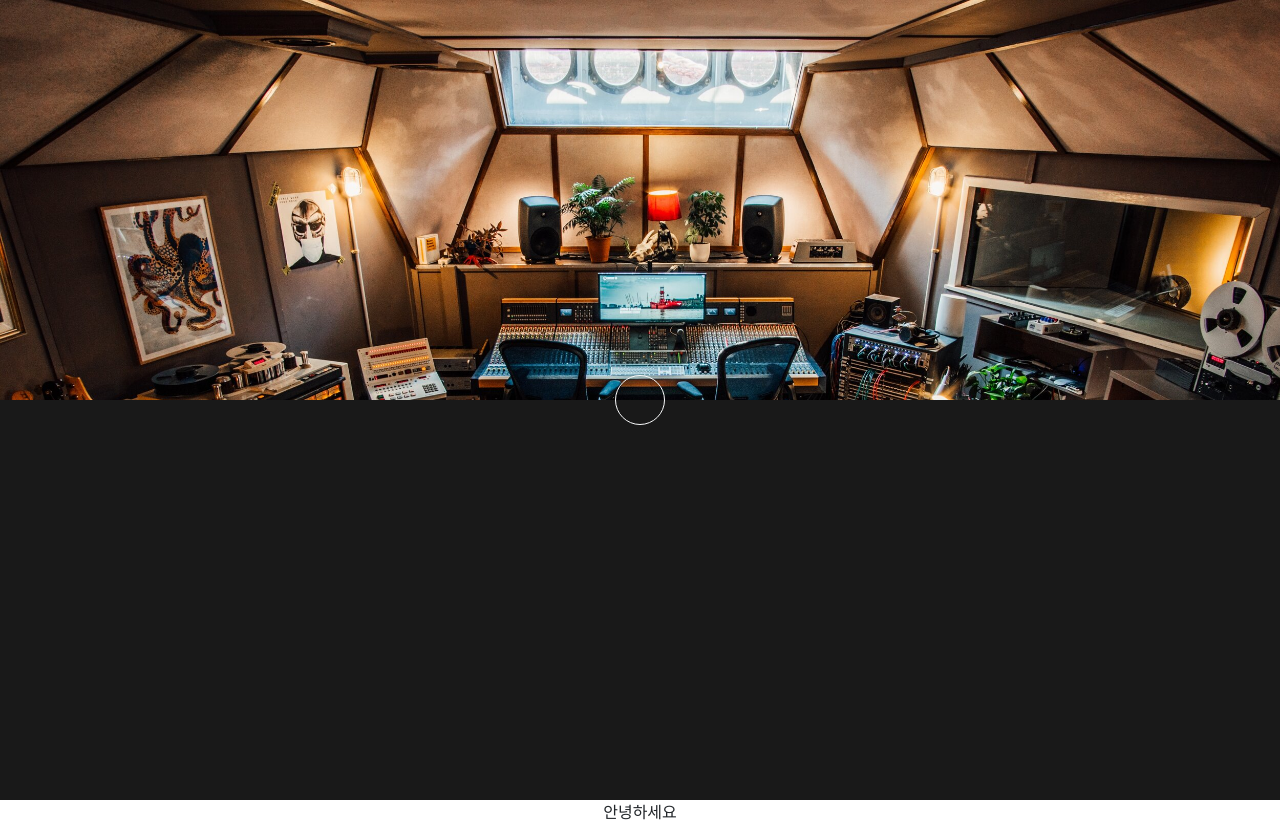
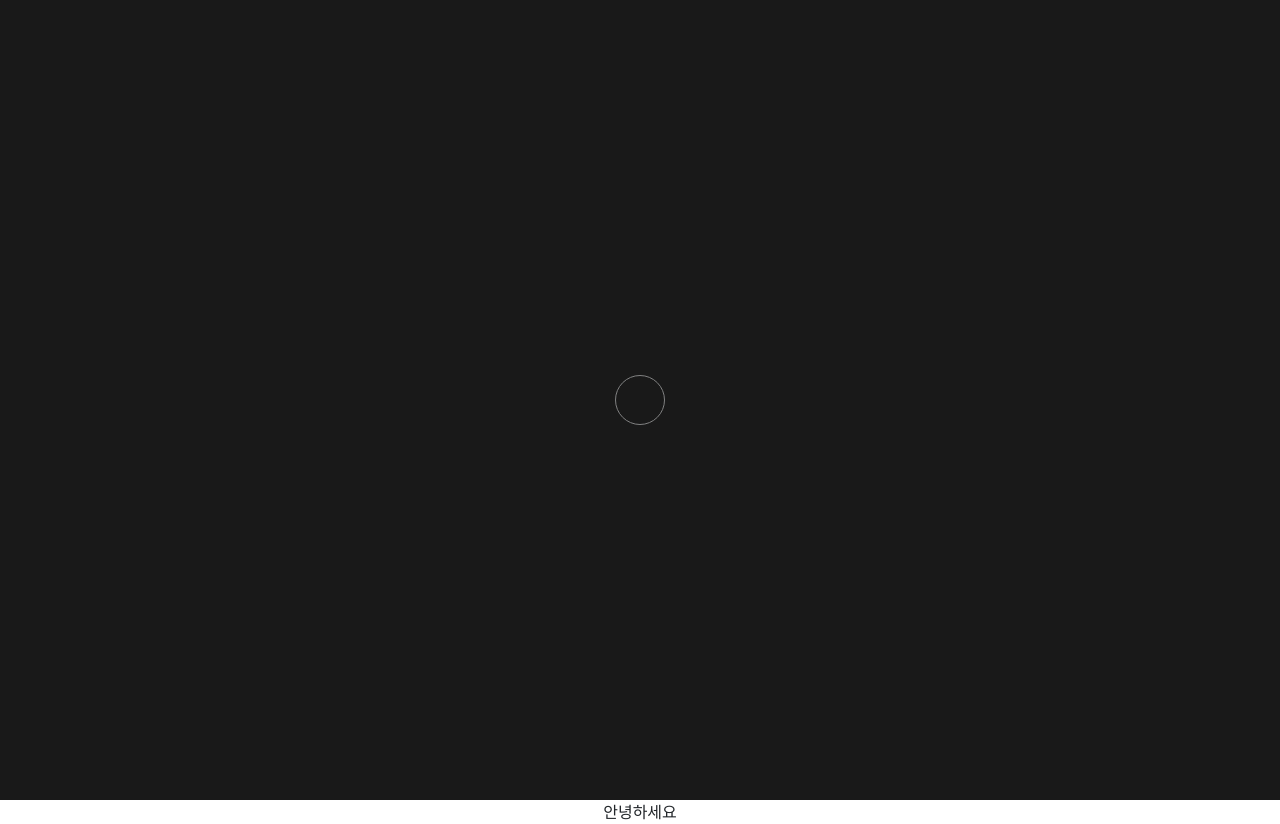
Before and after one commit to whos-bax/whothatsme, a React (Create React App) app: page / in a window 1280 px wide. Built offline with nearby package versions, Linux system fonts and the light colour scheme; a web font is replaced by a local one.

Commit message:
home 완성

```diff
--- a/src/css/Home.css
+++ b/src/css/Home.css
@@ -23,25 +23,38 @@
   margin: auto;
   transition: all 2s ease-out !important;
   padding: 0 !important;
+
+  /* text-decoration: blink; */
+  animation: blinker 1s infinite ease-in-out alternate;
 }
 
 @keyframes blinker {
   from {
     opacity: 1.0;
   }
+
   to {
     opacity: 0.0;
   }
 }
 
+@keyframes spin {
+  to {
+    transform: rotate(360deg);
+  }
+}
+
 .startBtn:hover {
-  background-color: none;
-  text-decoration: blink;
-  animation-name: blinker;
-  animation-duration: 0.6s;
-  animation-iteration-count: infinite;
-  animation-timing-function: ease-in-out;
-  animation-direction: alternate;
+  background-color: #191919 !important;
+  border: 6px solid rgba(255, 255, 255, .3) !important;
+  border-top-color: #fff !important;
+  animation: spin 1.5s ease-in-out infinite;
+}
+
+.startBtn:active,
+.startBtn:focus {
+  box-shadow: none !important;
+  animation: none !important;
 }
 
 .homeContent {
--- a/src/pages/Home.js
+++ b/src/pages/Home.js
@@ -1,14 +1,5 @@
-import React, { useEffect, useRef, useState } from "react";
-import {
-  Navbar,
-  Container,
-  Nav,
-  Image,
-  Alert,
-  Button,
-  Spinner,
-  ProgressBar,
-} from "react-bootstrap";
+import React, { useRef } from "react";
+import { Container, Button } from "react-bootstrap";
 import "../css/Home.css";
 
 function Home() {
@@ -28,65 +19,44 @@ function Home() {
 
   const blackScreenUp = useRef();
   const blackScreenDown = useRef();
-
-  const visibleAnima = useRef();
   const useBlur = useRef();
-
+  const startDiv = useRef();
   const startBtn = useRef();
-
-  const [screen, setScreen] = useState(false);
 
   function letsStart() {
     startBtn.current.style.width = 0;
     startBtn.current.style.height = 0;
-    setScreen(true);
-    console.log(screen);
     setTimeout(() => {
-      console.log("@");
       startBtn.current.style.width = "100%";
-      movieStart();
     }, 500);
+    setTimeout(() => {
+      startBtn.current.style.opacity = 0;
+      blackScreenUp.current.style.height = "0";
+      blackScreenDown.current.style.height = "0";
+    }, 1800);
+    setTimeout(() => {
+      blackScreenUp.current.style.height = "4rem";
+      blackScreenDown.current.style.height = "4rem";
+      startBtn.current.style.display = "none";
+      startDiv.current.style.display = "none";
+      useBlur.current.style.backdropFilter = "blur(10px)";
+      useBlur.current.style.opacity = 1;
+      useBlur.current.style.gap = "2rem";
+    }, 3800);
   }
 
-  function movieStart() {
-    console.log("@?", screen);
-    screen
-      ? setTimeout(() => {
-          blackScreenUp.current.style.height = "4rem";
-          blackScreenDown.current.style.height = "4rem";
-        }, 500)
-      : console.log("wrong");
-  }
-
-  useEffect(() => {
-    setTimeout(() => {
-      // blackScreenUp.current.style.height = "4rem";
-      //   useBlur.current.style.display = "flex";
-    }, 1000);
-
-    setTimeout(() => {
-      //   useBlur.current.style.backdropFilter = "blur(5px)";
-      //   useBlur.current.style.opacity = 1;
-      //   useBlur.current.style.gap = "2.5rem";
-    }, 3000);
-  });
-
   return (
-    <Container
-      fluid
-      className="backgroundStudio"
-      style={homeStyle}
-      ref={visibleAnima}
-    >
-      {/* <div style={blackScreen} id="blackScreenUp" ref={blackScreenUp}></div> */}
-      <div style={{ width: "100%", height: "100%", display: "flex" }}>
+    <Container fluid className="backgroundStudio" style={homeStyle}>
+      <div style={blackScreen} id="blackScreenUp" ref={blackScreenUp}></div>
+      <div
+        style={{ width: "100%", height: "100%", display: "flex" }}
+        ref={startDiv}
+      >
         <Button
           className="startBtn"
           variant="outline-light"
           ref={startBtn}
-          //   onClick={() => {
-          //     letsStart();
-          //   }}
+          onClick={letsStart}
         />
       </div>
       <div className="d-flex m-auto homeContent" ref={useBlur}>
```
